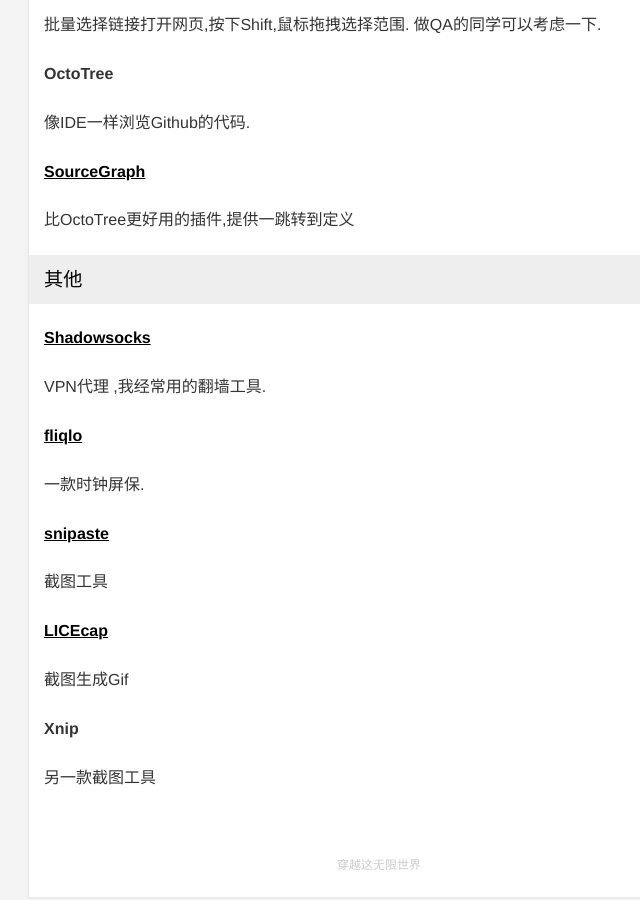
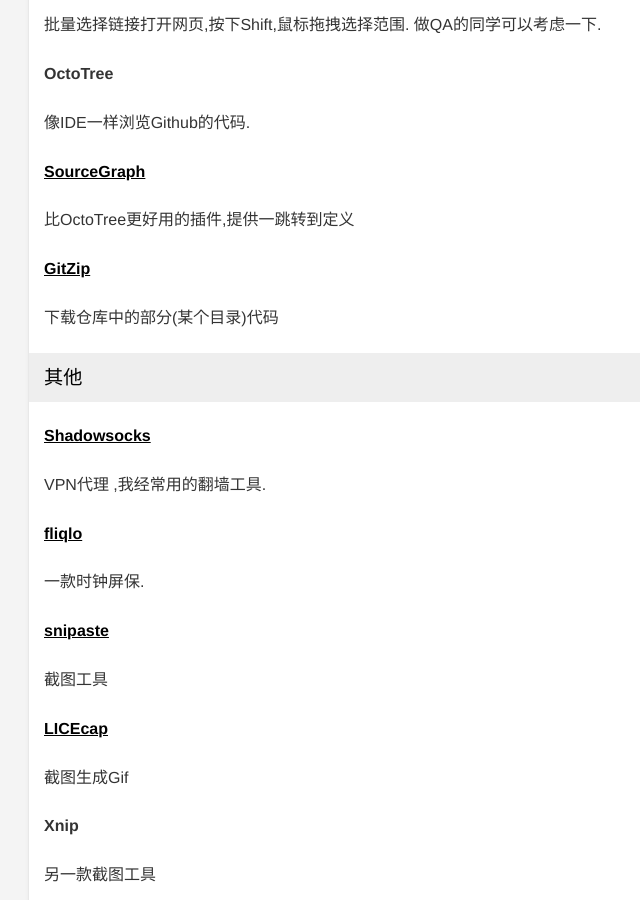
Before and after one commit to babyking/babyking.github.io, a Jekyll site: the page built from _posts/2017-03-11-mac-soft-list.md, in a window 1280 px wide and 900 px high, scrolled down 2133 px. Shown: the whole window, without its empty margins (261-901 px from the left). Built offline with Jekyll 4.4.1, drawn with Linux system fonts in a browser that asks for light colours.

Commit message:
blog update

```diff
--- a/_posts/2017-03-11-mac-soft-list.md
+++ b/_posts/2017-03-11-mac-soft-list.md
@@ -40,6 +40,8 @@
 **[Dash](https://kapeli.com/dash)**
 
 程序员查文档唯一选择.
+
+
 
 
 ### 编辑器
@@ -98,6 +100,12 @@
 
 比OctoTree更好用的插件,提供一跳转到定义
 
+**[GitZip](https://chrome.google.com/webstore/search/SourceGraph?hl=en-US)**
+
+下载仓库中的部分(某个目录)代码
+
+
+
 ### 其他
 
 **[Shadowsocks](http://shadowsocks.org/en/index.html)**
```
